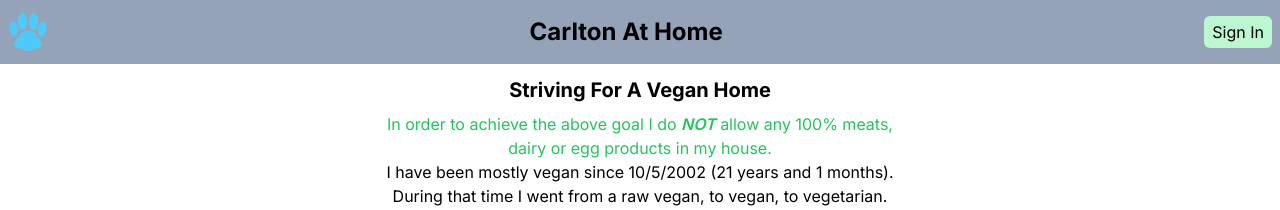
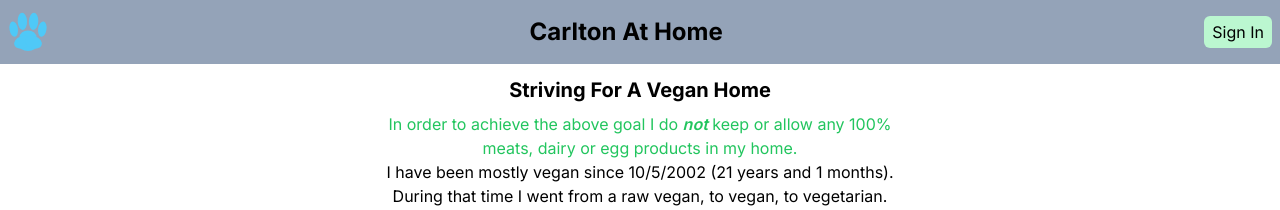
Before and after one commit to carltonj2000/carltonathome, a Next.js app: page /houserules in a window 1280 px wide. Shown: the top 210 px of the page. Built offline with nearby package versions, Linux system fonts and the light colour scheme; no server answers.

Commit message:
update house rules

```diff
--- a/src/app/houserules/page.tsx
+++ b/src/app/houserules/page.tsx
@@ -29,8 +29,8 @@ export default async function Food() {
       <div className="text-center">
         <p className="text-green-500">
           In order to achieve the above goal I do{" "}
-          <span className="font-semibold italic">NOT</span> allow any 100%
-          meats, dairy or egg products in my house.
+          <span className="font-semibold italic">not</span> keep or allow any
+          100% meats, dairy or egg products in my home.
         </p>
         <p>
           I have been mostly vegan since {startVegan.toLocaleDateString()} (
```
